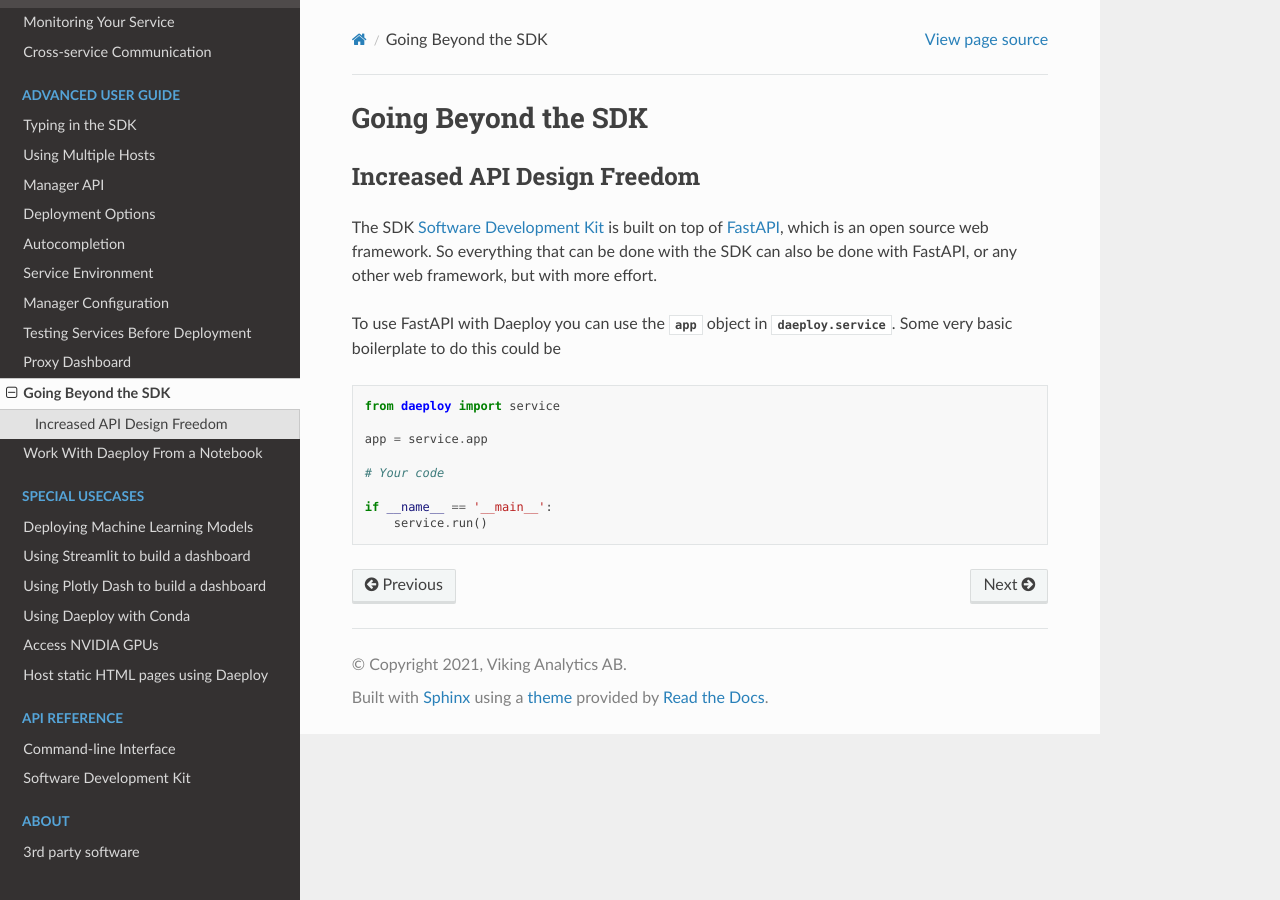
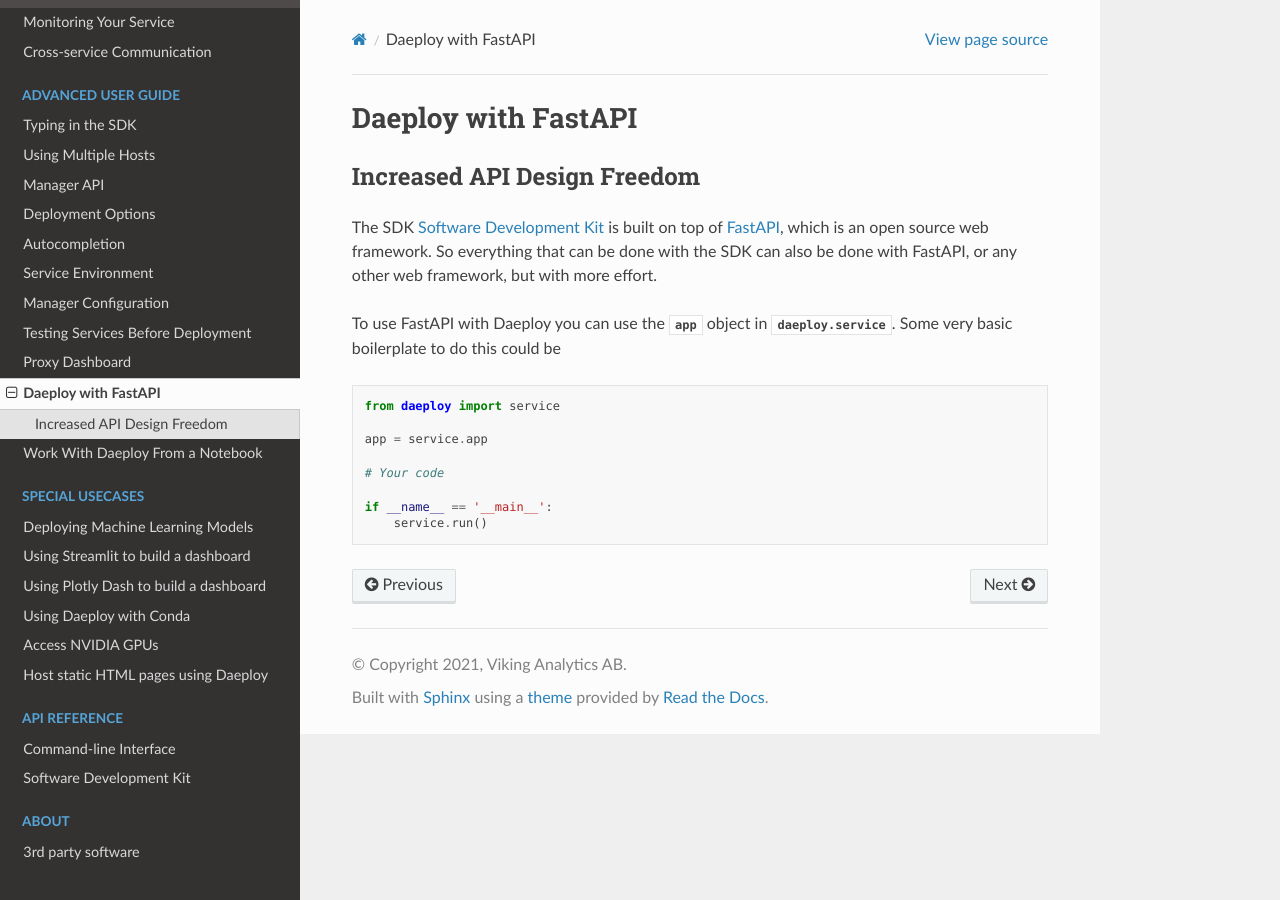
Before and after one commit to vikinganalytics/daeploy, a Sphinx documentation site: the page built from docs/source/content/advanced_tutorials/going_beyond_sdk.rst, in a window 1280 px wide. Built offline with Sphinx 7.4.7 and the Read the Docs theme 2.0.0, drawn with Linux system fonts in a browser that asks for light colours; the version number could not be read and is left out.

Commit message:
Changed a header

```diff
--- a/docs/source/content/advanced_tutorials/going_beyond_sdk.rst
+++ b/docs/source/content/advanced_tutorials/going_beyond_sdk.rst
@@ -1,6 +1,6 @@
 .. _beyond-sdk-reference:
 
-Going Beyond the SDK
+Daeploy with FastAPI
 ====================
 
 Increased API Design Freedom
@@ -14,7 +14,6 @@ other web framework, but with more effort.
 To use FastAPI with Daeploy you can use the :obj:`app` object in :py:mod:`daeploy.service`.
 Some very basic boilerplate to do this could be
 
-
 .. testcode::
 
     from daeploy import service
```
